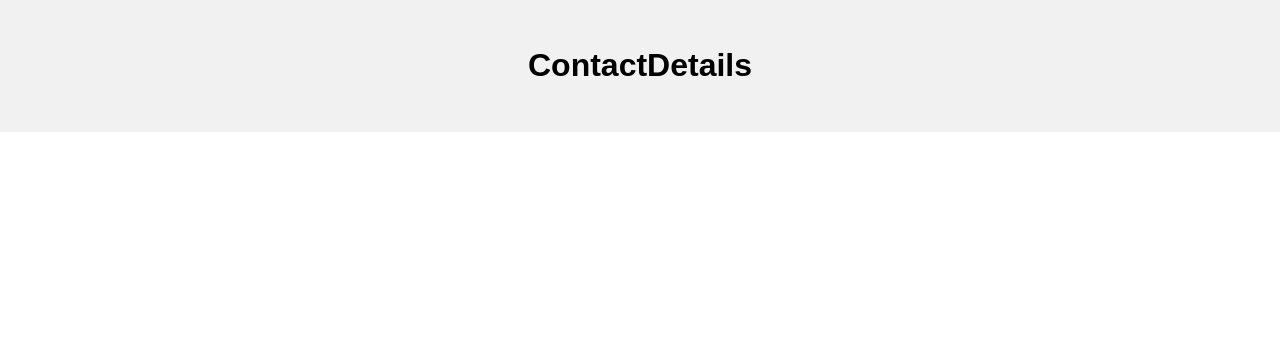
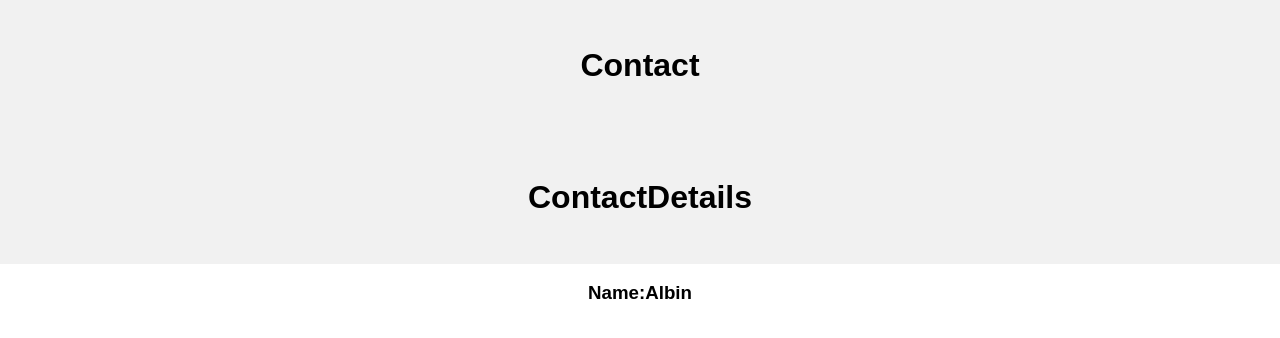
Before and after one commit to alexvarghese77/ContactApp-ReactJS, a React (Create React App) app in the folder contactlist/: page /contactdetails/1 in a window 1280 px wide. Shown: the top 338 px of the page. Built offline with nearby package versions, Linux system fonts and the light colour scheme.

Commit message:
json data passed to child component

```diff
--- a/contactlist/src/App.js
+++ b/contactlist/src/App.js
@@ -9,9 +9,9 @@ class App extends Component {
   render() {
     return (
       <div align="center">
+      <Header/>
       <Router>
         <Switch>
-        <Route path="/" exact  component={Header}></Route>
         <Route path="/" exact  component={ContactList}></Route>
         <Route path="/contactdetails/:id" exact strict  component={ContactDetails}></Route>
         </Switch>
--- a/contactlist/src/MockData/ContactListDetails.json
+++ b/contactlist/src/MockData/ContactListDetails.json
@@ -1,5 +1,5 @@
 {
-    "ContactDetails":[
+    "ContactDetail":[
        {
            "name":"Alex"
        },
--- a/contactlist/src/components/ContactDetails.js
+++ b/contactlist/src/components/ContactDetails.js
@@ -1,11 +1,18 @@
 import React from 'react'
 import './../App.css';
+import {ContactDetail} from '../MockData/ContactListDetails.json';
+export default class ContactDetails extends React.Component{
 
-export default class ContactDetails extends React.Component{
     render(){
+        console.log(this.props.match.params.id);
         return(
-            <div className="header">
-            <h1>ContactDetails</h1>
+            <div>
+                    <div className="header">
+                    <h1>ContactDetails</h1>
+                    </div>
+             <h3>
+                 Name:{ ContactDetail[this.props.match.params.id].name }
+             </h3>
             </div>
         )
     }
--- a/contactlist/src/components/ContactList.js
+++ b/contactlist/src/components/ContactList.js
@@ -1,5 +1,5 @@
 import React from 'react';
-import {ContactDetails} from '../MockData/ContactListDetails.json';
+import {ContactDetail} from '../MockData/ContactListDetails.json';
 import './../App.css';
 import {Link } from 'react-router-dom'
 
@@ -10,7 +10,7 @@ export default class ContactList extends React.Component{
     {
         return (
             <ul >
-              {ContactDetails.map((item,index) =>{
+              {ContactDetail.map((item,index) =>{
 
                  return  <Link to={`/contactdetails/${index}`} style={{textDecoration :'none'}} key={index}><li key={ index }>{item.name}</li></Link>
 
```
